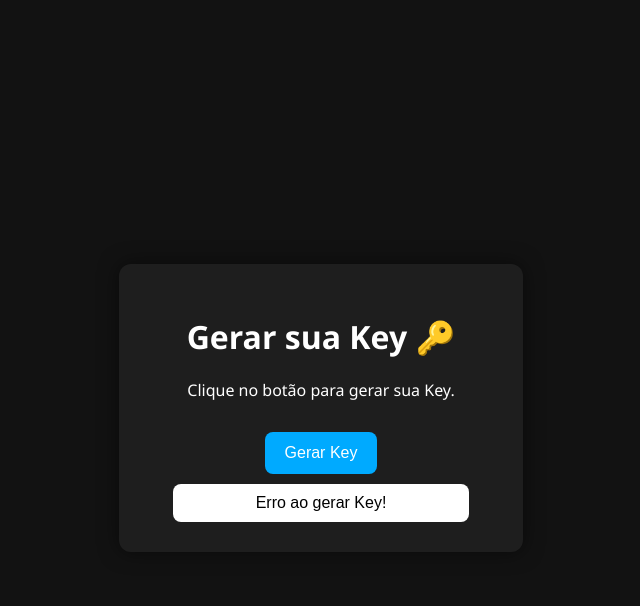
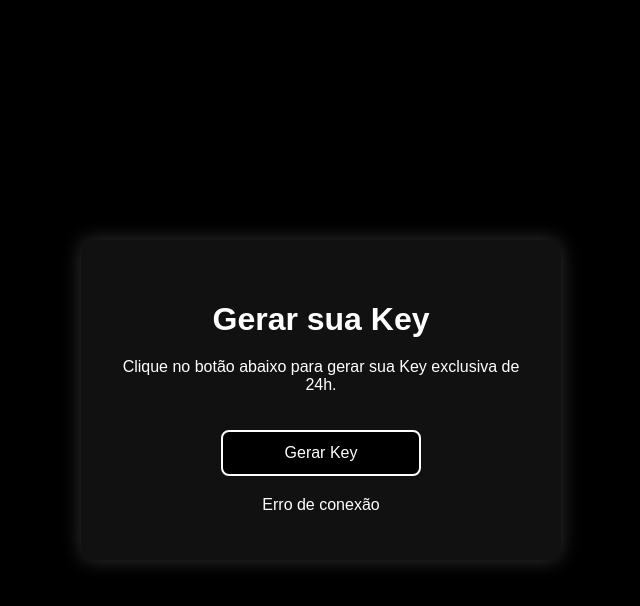
Before and after one commit to keef021/server, a website: page gerar.html in a window 1280 px wide. Both pictures are taken after a click on the button "Gerar Key". Shown: the whole page, without its empty margins (319-959 px from the left). Drawn offline with Linux system fonts and the light colour scheme; no server answers.

Commit message:
Update gerar.html

```diff
--- a/gerar.html
+++ b/gerar.html
@@ -2,76 +2,73 @@
 <html lang="pt-BR">
 <head>
   <meta charset="UTF-8">
-<title>Gerar Key</title>
+  <title>Gerar Key - High Menu</title>
   <style>
     body {
-    background: #121212;
-    font-family: 'Segoe UI', sans-serif;
+      font-family: Arial, sans-serif;
+      background-color: #000;
+      color: #fff;
       display: flex;
-    flex-direction: column;
+      justify-content: center;
       align-items: center;
-    justify-content: center;
       height: 100vh;
-    color: #fff;
+      margin: 0;
     }
-
     .container {
-    background: #1e1e1e;
-    padding: 30px;
+      background-color: #111;
+      padding: 40px;
       border-radius: 12px;
       text-align: center;
-    box-shadow: 0 0 20px rgba(0,0,0,0.5);
+      width: 400px;
+      box-shadow: 0 0 20px rgba(255,255,255,0.2);
     }
-
+    h1 {
+      margin-bottom: 20px;
+    }
     button {
-    background: #00aaff;
+      background-color: #000;
       color: #fff;
-    border: none;
+      border: 2px solid #fff;
       padding: 12px 20px;
+      font-size: 16px;
       border-radius: 8px;
       cursor: pointer;
-    font-size: 16px;
-    margin-top: 15px;
+      margin-top: 20px;
+      width: 200px;
     }
-
     button:hover {
-    background: #0090dd;
+      background-color: #222;
     }
-
-  input {
-    padding: 10px;
-    border-radius: 8px;
-    border: none;
-    width: 80%;
-    text-align: center;
-    margin-top: 10px;
-    font-size: 16px;
+    #status {
+      margin-top: 20px;
+      height: 24px;
     }
   </style>
 </head>
 <body>
   <div class="container">
-  <h1>Gerar sua Key 🔑</h1>
-  <p>Clique no botão para gerar sua Key.</p>
-  <button id="gerarBtn">Gerar Key</button>
-  <input type="text" id="keyField" readonly placeholder="Sua Key aparecerá aqui"/>
+    <h1>Gerar sua Key</h1>
+    <p>Clique no botão abaixo para gerar sua Key exclusiva de 24h.</p>
+    <button id="gerarKeyBtn">Gerar Key</button>
+    <div id="status"></div>
   </div>
 
   <script>
-  const btn = document.getElementById("gerarBtn");
-  const keyField = document.getElementById("keyField");
+    const btn = document.getElementById("gerarKeyBtn");
+    const status = document.getElementById("status");
 
     btn.addEventListener("click", async () => {
+      status.textContent = "Gerando Key...";
       try {
-      const res = await fetch("/api/gerar"); // O Referer será enviado automaticamente pelo navegador
+        const res = await fetch("/api/gerar");
         const data = await res.json();
-      if(data.key) {
-        keyField.value = data.key;
+        if(data.key){
+          status.textContent = "Sua Key: " + data.key;
         } else {
-        keyField.value = data.error || "Erro ao gerar Key!";
+          status.textContent = data.error || "Erro ao gerar Key";
         }
-    } catch(e) {
-      keyField.value = "Erro ao gerar Key!";
+      } catch(err){
+        status.textContent = "Erro de conexão";
       }
     });
   </script>
```
Lines whose indentation alone changed are shown as unchanged.
